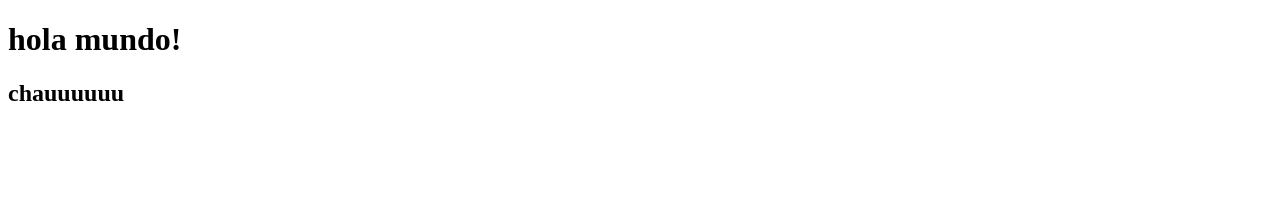
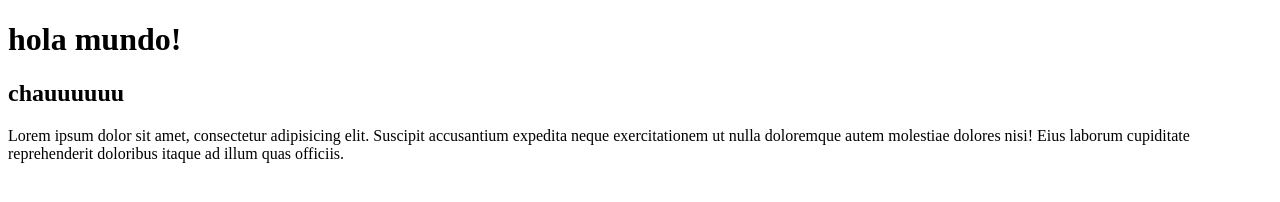
Before and after one commit to MariaBelenCastro/prueba2, a plain HTML site: page index.html in a window 1280 px wide. Drawn offline with Linux system fonts and the light colour scheme.

Commit message:
agrego texto descriptivo

```diff
--- a/index.html
+++ b/index.html
@@ -8,5 +8,6 @@
 <body>
     <h1>hola mundo!</h1>
     <h2>chauuuuuu</h2>
+    <p>Lorem ipsum dolor sit amet, consectetur adipisicing elit. Suscipit accusantium expedita neque exercitationem ut nulla doloremque autem molestiae dolores nisi! Eius laborum cupiditate reprehenderit doloribus itaque ad illum quas officiis.</p>
 </body>
 </html>
```
